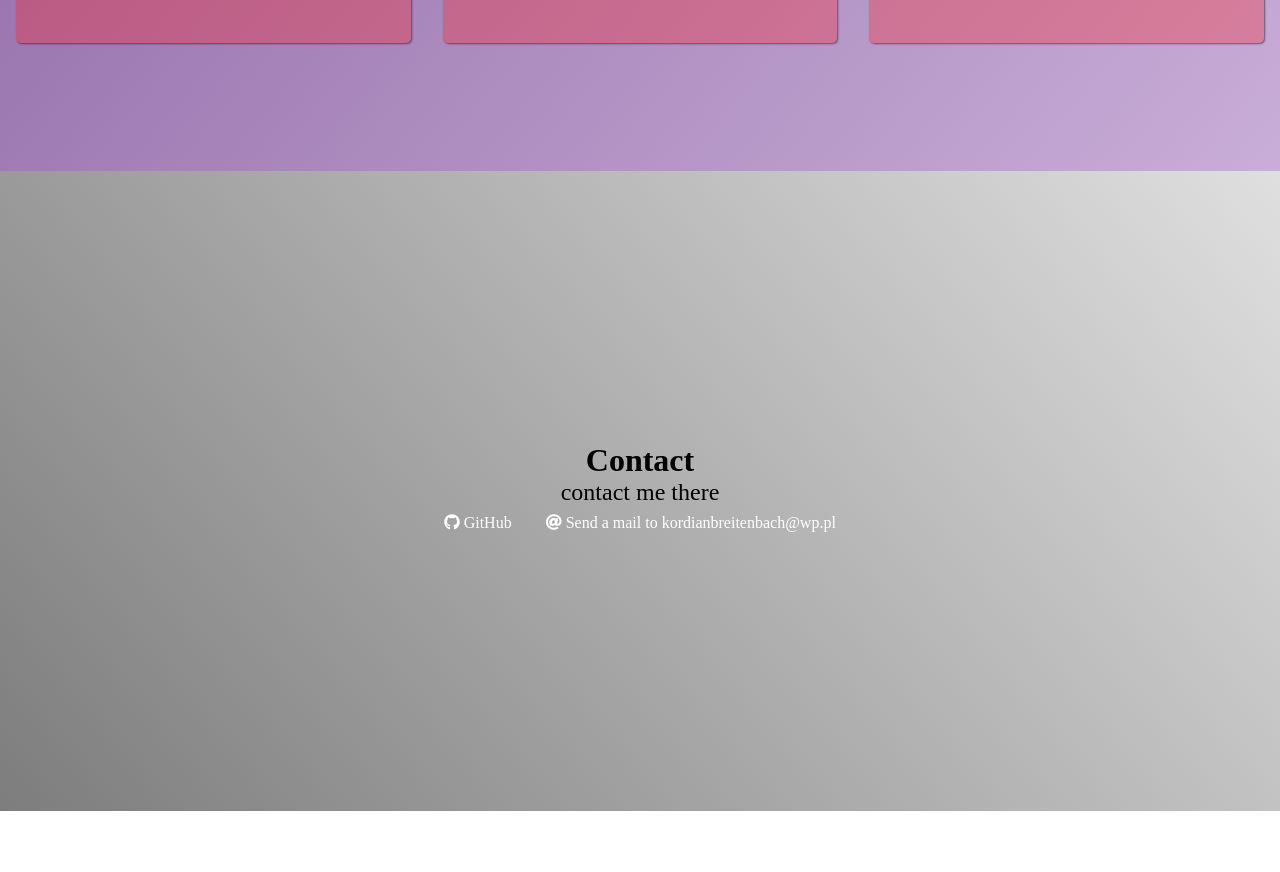
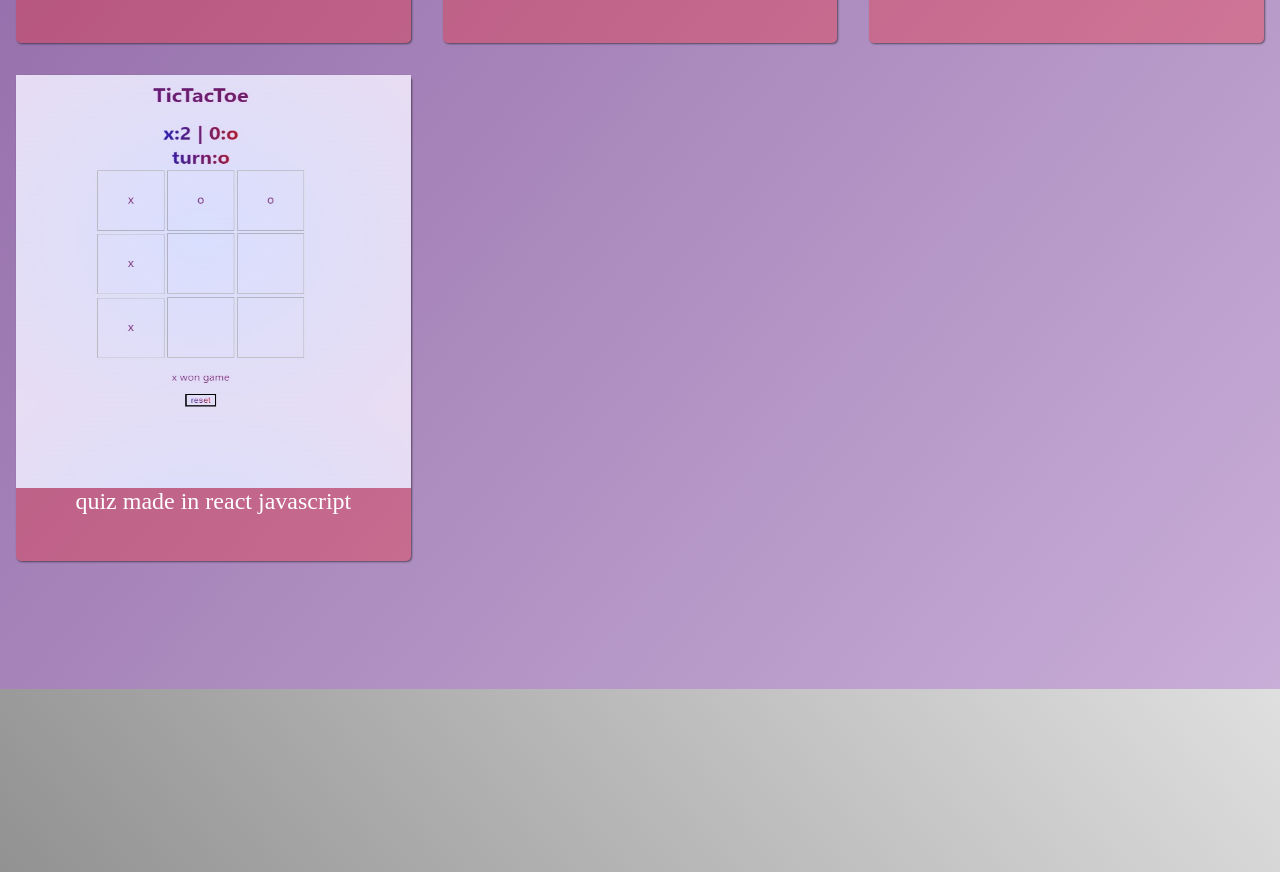
Before and after one commit to kordianbreitenbach/portfolioPage, a plain HTML site: page index.html in a window 1280 px wide. Shown: the part 1882-2754 px from the top of the page. Before the commit the page ends 2693 px from the top, so only its background shows below. Drawn offline with Linux system fonts and the light colour scheme.

Commit message:
Update index.html

```diff
--- a/index.html
+++ b/index.html
@@ -86,6 +86,14 @@
             <span class="code"></span>
           </p>
         </a>
+	 <a href="https://kordianbreitenbach.github.io/quiz/" target="_blank" class="project project-tile">
+         <img src="tic.jpg" alt="Mountain">
+          <p class="project-title">
+            <span class="code"></span>
+          quiz made in react javascript
+            <span class="code"></span>
+          </p>
+        </a>
       </div>
        </section>
 
```
